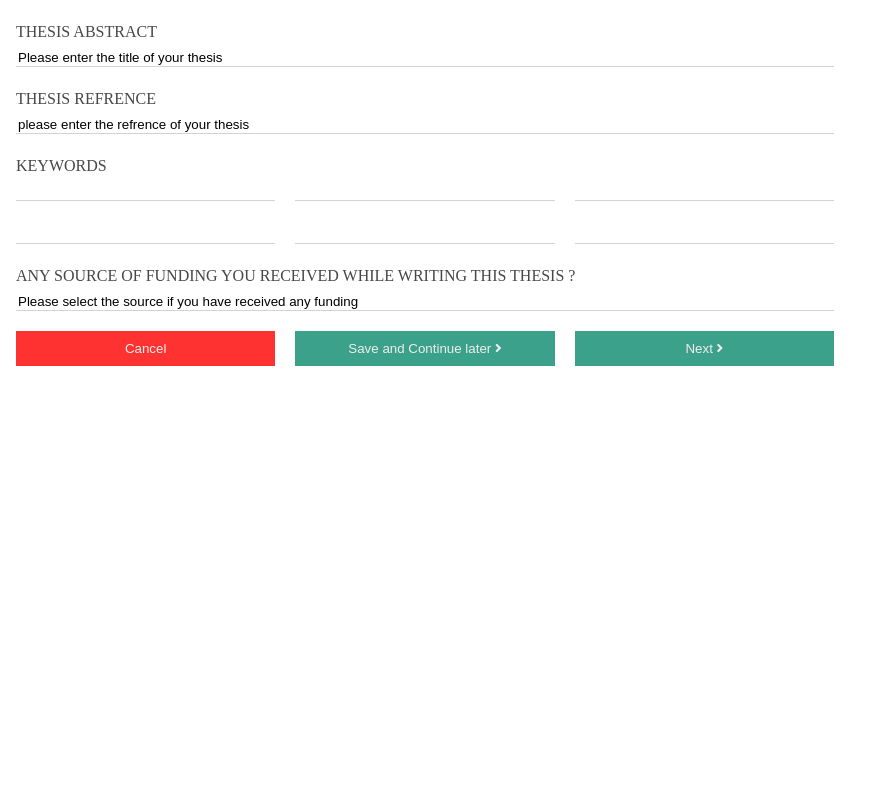
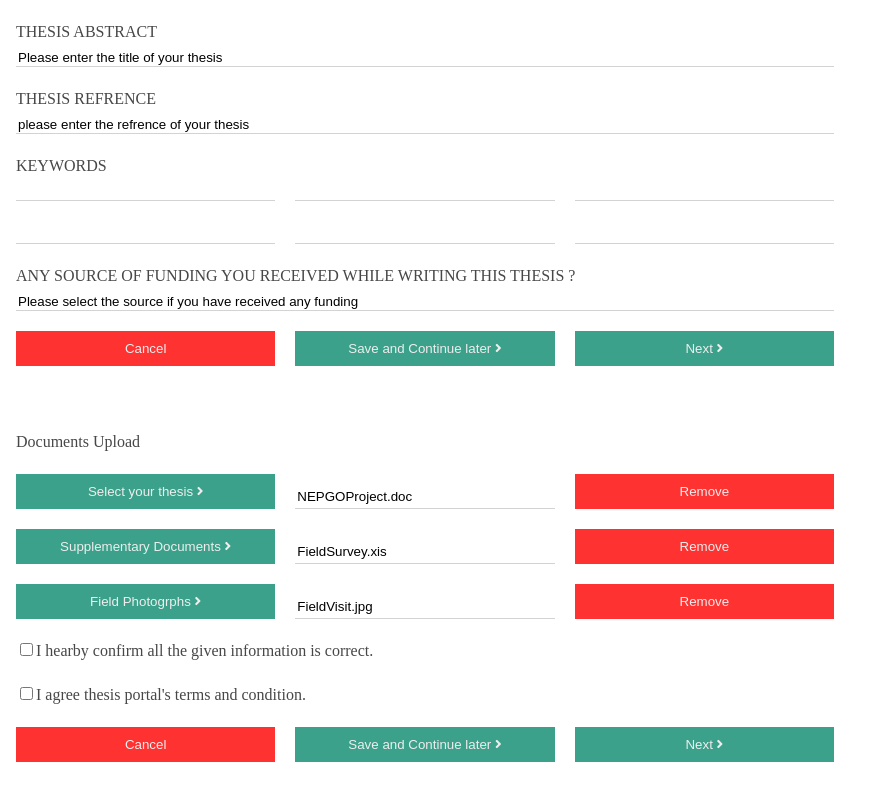
Before and after one commit to sumankharel/national-digital-repository, a React (Create React App) app: page /upload-thesis in a window 1280 px wide. Shown: the part 1383-2177 px from the top of the page, without its empty margins (0-881 px from the left). Before the commit the page ends 1781 px from the top, so only its background shows below. Built offline with nearby package versions, Linux system fonts and the light colour scheme.

Commit message:
Document upload form added

```diff
--- /dev/null
+++ b/src/components/upload-thesis/UploadInfo.js
@@ -0,0 +1,51 @@
+import React, { Component } from 'react';
+import "../../styles/upload.css";
+import InputFormField from "../../common/InputFormField";
+
+export default class UploadInfo extends Component {
+  render() {
+    return (
+      <div className="upload">
+      <form>
+      <label>Documents Upload</label>
+
+      <div className="form-actions side-by-side">
+              <button className="btn btn-accept">Select your thesis <i class="fas fa-angle-right"></i></button>
+              <InputFormField label=""  value="NEPGOProject.doc" />
+              <button className="btn btn-warning">  Remove</button>
+              </div>
+
+              <div className="form-actions side-by-side">
+              <button className="btn btn-accept">Supplementary Documents <i class="fas fa-angle-right"></i></button>
+              <InputFormField label=""  value="FieldSurvey.xis" />
+              <button className="btn btn-warning">  Remove</button>
+              </div>
+
+              <div className="form-actions side-by-side">
+              <button className="btn btn-accept">Field Photogrphs <i class="fas fa-angle-right"></i></button>
+              <InputFormField label=""  value="FieldVisit.jpg" />
+              <button className="btn btn-warning">  Remove </button>
+              </div>
+
+              <div>
+              <input type="checkbox" name="agreement" />
+              <label>I hearby confirm all the given information is correct.</label>
+              </div>
+
+              <div>
+              <input type="checkbox" name="agreement" />
+              <label>I agree thesis portal's terms and condition.</label>
+              </div>
+
+              <div className="form-actions side-by-side">
+              <button className="btn btn-warning">  Cancel</button>
+              <button className="btn btn-accept">Save and Continue later <i class="fas fa-angle-right"></i></button>
+              <button className="btn btn-accept"> Next <i class="fas fa-angle-right"></i></button>
+              </div>
+
+              </form>
+
+      </div>
+    );
+  }
+}
--- a/src/components/upload-thesis/UploadThesis.js
+++ b/src/components/upload-thesis/UploadThesis.js
@@ -6,6 +6,7 @@ import NavBar from "./NavBar";
 import InstitutionInfo from "./InstitutionInfo";
 import AuthorInfo from "./AuthorInfo";
 import ThesisInfo from "./ThesisInfo";
+import UploadInfo from "./UploadInfo";
 
 
 
@@ -19,6 +20,7 @@ class UploadThesis extends Component {
         <InstitutionInfo />
         <AuthorInfo />
         <ThesisInfo />
+        <UploadInfo />
 
       </div>
     );
--- /dev/null
+++ b/src/styles/upload.css
@@ -0,0 +1,38 @@
+.upload {
+    padding: 2rem 1rem;
+    max-width: 850px;
+    display: grid;
+    grid-gap: 10px;
+}
+
+.upload form {
+    display: grid;
+    grid-gap: 20px;
+}
+
+.upload .side-by-side {
+    display: grid;
+    grid-template-columns: repeat(auto-fit, minmax(50px, 1fr));
+    grid-column-gap: 20px;
+}
+
+.upload .form-info {
+    text-align: center;
+    padding: 10px 5px;
+}
+
+
+.form-actions .btn {
+    padding: 10px 5px;
+    border: 0;
+}
+
+.form-actions .btn-warning {
+    background-color: #ff3232;
+    color: #eee;
+}
+
+.form-actions .btn-accept {
+    background-color: var(--primary-color);
+    color: #eee;
+}
```
